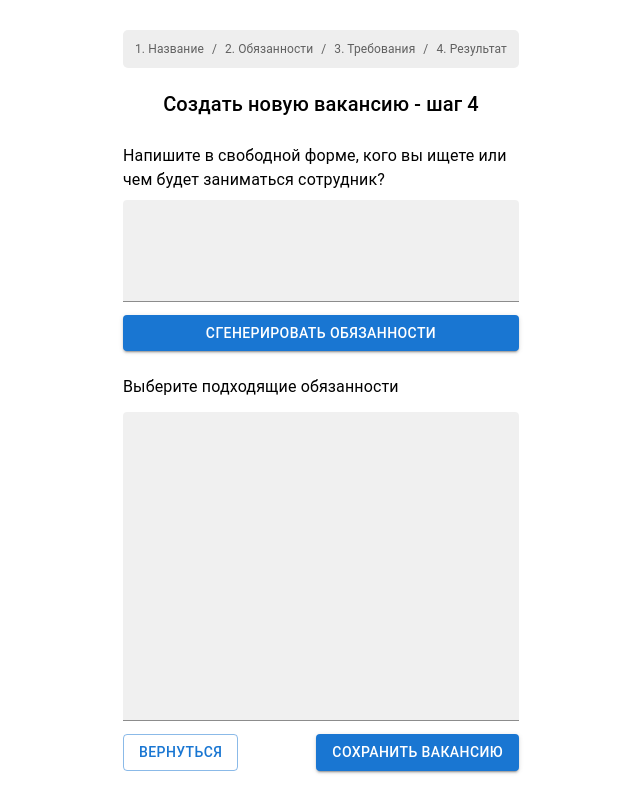
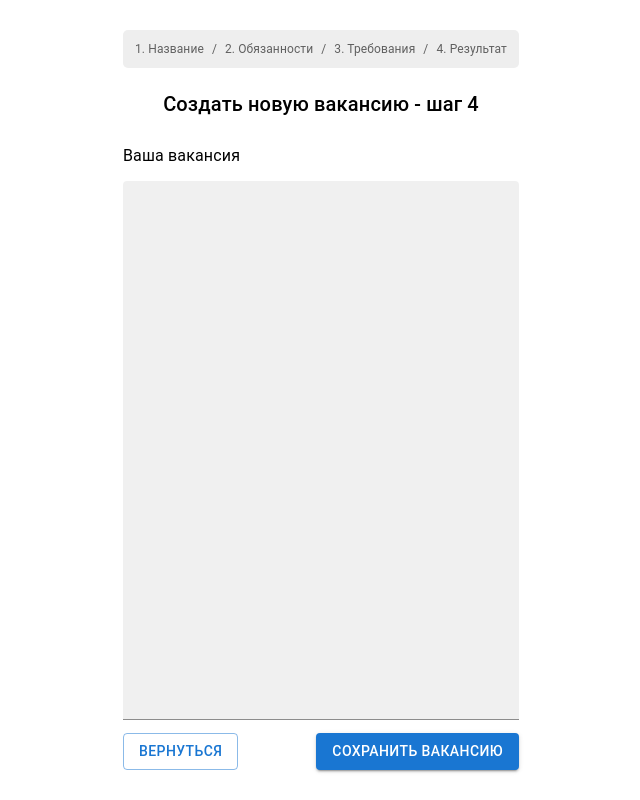
Before and after one commit to nu-denis/vzhukh-vacancy, a React (Create React App) app in the folder frontend/: page /creator/result in a window 1280 px wide. Shown: the whole page, without its empty margins (319-959 px from the left). Built offline with nearby package versions, Linux system fonts and the light colour scheme.

Commit message:
Fix requests

```diff
--- a/frontend/src/api/requests.ts
+++ b/frontend/src/api/requests.ts
@@ -55,7 +55,7 @@ export const getVacancyName = async (description: string) => {
 
 export const getVacancyText = async (vacancyName: string, description: string) => {
 
-    const requestURL = `http://localhost:8000/vacancy_text?vacancy_name=${vacancyName}&description=${description}`;
+    const requestURL = `http://localhost:8000/vacancy_text?vacancy_name=&description=${vacancyName} ${description}`;
     const request = new Request(requestURL, {
         method: 'GET',
         headers: {
--- a/frontend/src/pages/Result/index.tsx
+++ b/frontend/src/pages/Result/index.tsx
@@ -1,4 +1,4 @@
-import React from 'react';
+import React, { useState } from 'react';
 import Stack from '@mui/material/Stack';
 import Box from '@mui/material/Box';
 import Button from '@mui/material/Button';
@@ -8,6 +8,8 @@ import Typography from '@mui/material/Typography';
 import Breadcrumbs from '../../compontents/Breadcrumbs';
 
 const Result: React.FC = () => {
+    const [vacancyName, setVacancyName] = useState<string>(localStorage.getItem('vacancyName') || '');
+    const [vacancyText, setVacancyText] = useState<string>(localStorage.getItem('vacancyText') || '');
     return (
         <>
             <Breadcrumbs />
@@ -26,38 +28,15 @@ const Result: React.FC = () => {
                     spacing={1}
                     sx={{ width: "100%" }}
                 >
-                    <Typography variant="body1" component="p">
-                        Напишите в свободной форме, кого вы ищете или чем будет заниматься сотрудник?
+                    <Typography variant="body1" component="p" sx={{ paddingBottom: "5px" }}>
+                        Ваша вакансия
                     </Typography>
                     <TextField
                         hiddenLabel
                         id="filled-multiline-static"
                         multiline
-                        rows={3}
-                        defaultValue=""
-                        variant="filled"
-                        fullWidth
-                        sx={{ paddingBottom: "5px" }}
-                    />
-                    <Button variant="contained" href="">
-                        Сгенерировать Обязанности
-                    </Button>
-                </Stack>
-                <Stack
-                    direction="column"
-                    justifyContent="center"
-                    spacing={1}
-                    sx={{ width: "100%" }}
-                >
-                    <Typography variant="body1" component="p" sx={{ paddingBottom: "5px" }}>
-                        Выберите подходящие обязанности
-                    </Typography>
-                    <TextField
-                        hiddenLabel
-                        id="filled-multiline-static"
-                        multiline
-                        rows={12}
-                        defaultValue=""
+                        rows={22}
+                        defaultValue={`${vacancyName}\n \n${vacancyText}`}
                         variant="filled"
                         fullWidth
                         sx={{ paddingBottom: "5px" }}
```
